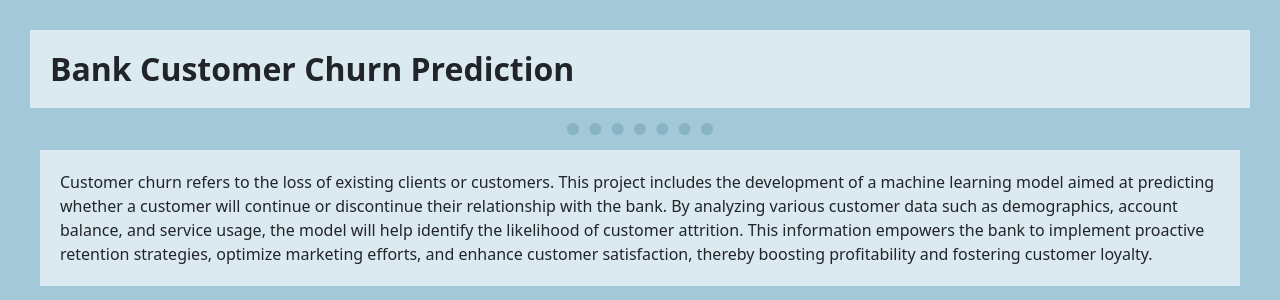
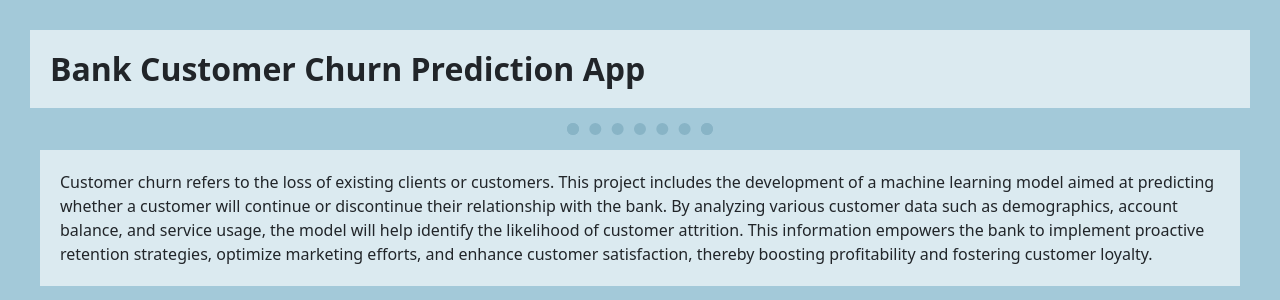
Before and after one commit to NITHINPJ09/Bank-Customer-Churn-Prediction, a Flask app: page / in a window 1280 px wide. Shown: the top 300 px of the page. Run offline with Flask 3, Linux system fonts and the light colour scheme.

Commit message:
Update index.html

```diff
--- a/templates/index.html
+++ b/templates/index.html
@@ -2,7 +2,7 @@
 <html >
 <head>
   <meta charset="UTF-8">
-  <title>Bank Customer Churn Prediction</title>
+  <title>Bank Customer Churn Prediction App</title>
 
   <!-- Bootstrap and JavaScript -->
   <link href="https://cdn.jsdelivr.net/npm/bootstrap@5.0.2/dist/css/bootstrap.min.css" rel="stylesheet" integrity="sha384-EVSTQN3/azprG1Anm3QDgpJLIm9Nao0Yz1ztcQTwFspd3yD65VohhpuuCOmLASjC" crossorigin="anonymous">
@@ -16,7 +16,7 @@
 
 <body>
   <div class="Prediction">
-   <h2><b>Bank Customer Churn Prediction</b></h2>
+   <h2><b>Bank Customer Churn Prediction App</b></h2>
 
      <hr>
 
```
